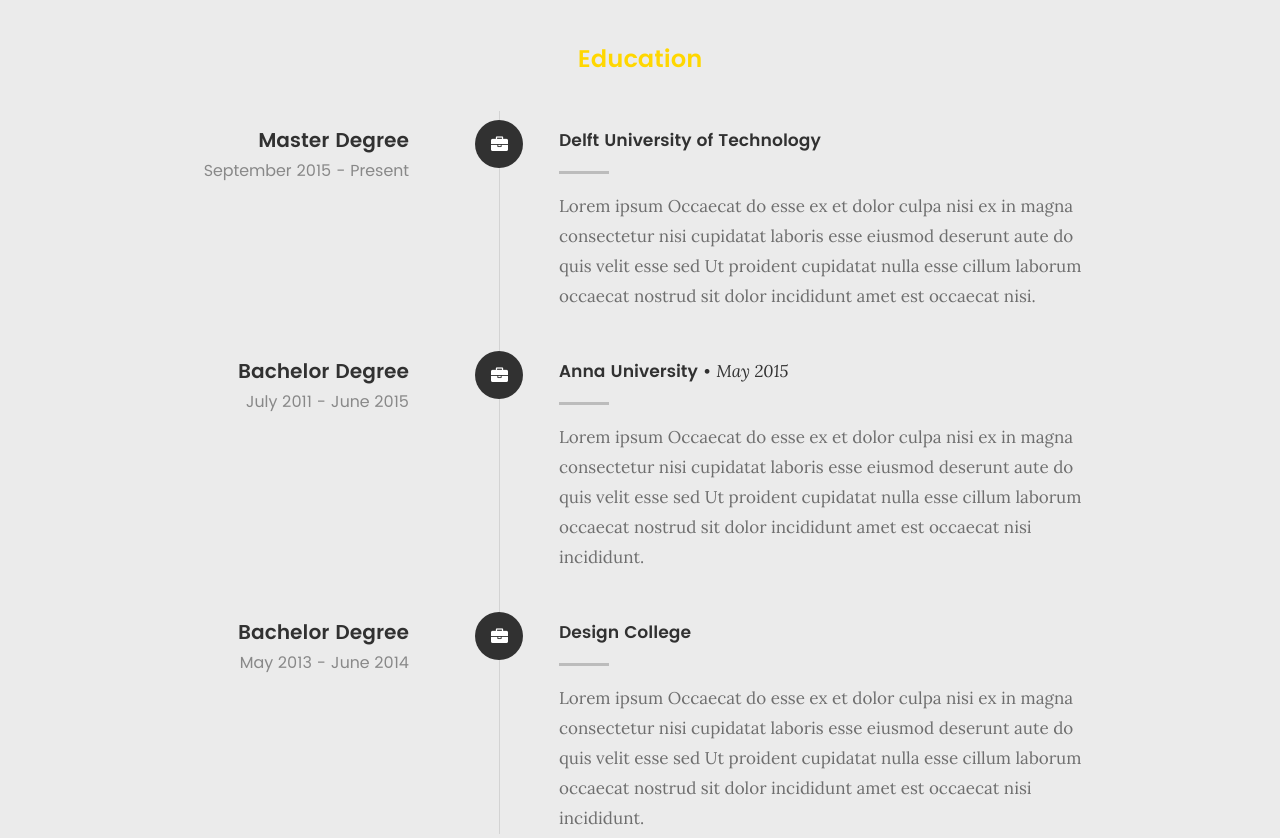
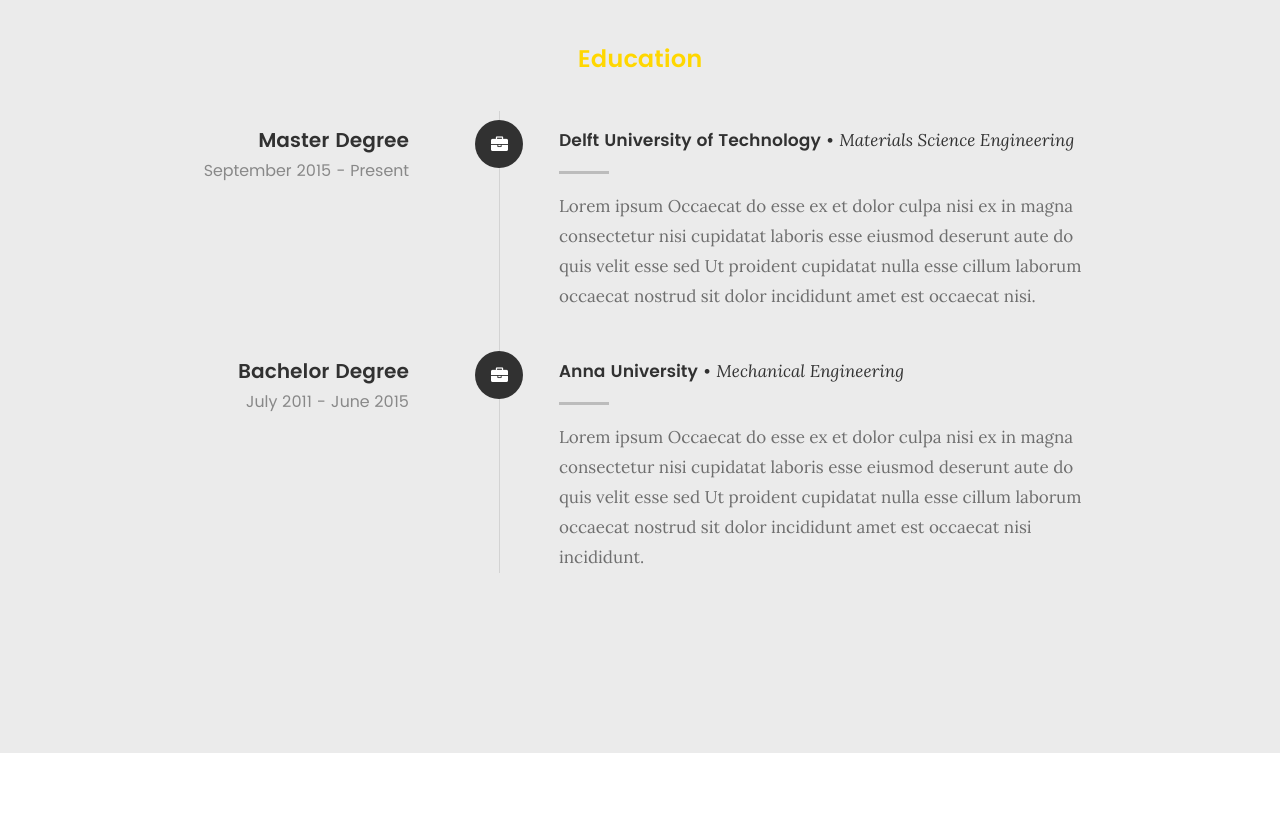
Before and after one commit to vignesh2894/test, a plain HTML site: page index.html in a window 1280 px wide. Shown: the part 3320-4158 px from the top of the page. Drawn offline with Linux system fonts and the light colour scheme; files whose address does not match are found by name.

Commit message:
update 13

```diff
--- a/index.html
+++ b/index.html
@@ -310,7 +310,7 @@
 	   				</div>
 
 	   				<div class="timeline-content">
-	   					<h4>Delft University of Technology</h4>
+	   					<h4>Delft University of Technology <span>&bull;</span> <em class="date">Materials Science Engineering</em></h4>
 	   					<p>Lorem ipsum Occaecat do esse ex et dolor culpa nisi ex in magna consectetur nisi cupidatat laboris esse eiusmod deserunt aute do quis velit esse sed Ut proident cupidatat nulla esse cillum laborum occaecat nostrud sit dolor incididunt amet est occaecat nisi.</p>
 	   				</div>
 
@@ -328,29 +328,13 @@
 	   				</div>
 
 	   				<div class="timeline-content">
-	   					<h4>Anna University <span>&bull;</span> <em class="date">May 2015</em></h4>
+	   					<h4>Anna University <span>&bull;</span> <em class="date">Mechanical Engineering</em></h4>
 	   					<p>Lorem ipsum Occaecat do esse ex et dolor culpa nisi ex in magna consectetur nisi cupidatat laboris esse eiusmod deserunt aute do quis velit esse sed Ut proident cupidatat nulla esse cillum laborum occaecat nostrud sit dolor incididunt amet est occaecat nisi incididunt.</p>
 	   				</div>
 
 	   			</div> <!-- /timeline-block -->
 
-	   			<div class="timeline-block">
 
-	   				<div class="timeline-ico">
-	   					<i class="fa fa-briefcase"></i>
-	   				</div>
-
-	   				<div class="timeline-header">
-	   					<h3>Bachelor Degree</h3>
-	   					<p>May 2013 - June 2014</p>
-	   				</div>
-
-	   				<div class="timeline-content">
-	   					<h4>Design College</h4>
-	   					<p>Lorem ipsum Occaecat do esse ex et dolor culpa nisi ex in magna consectetur nisi cupidatat laboris esse eiusmod deserunt aute do quis velit esse sed Ut proident cupidatat nulla esse cillum laborum occaecat nostrud sit dolor incididunt amet est occaecat nisi incididunt.</p>
-	   				</div>
-
-	   			</div> <!-- /timeline-block -->
 
    			</div> <!-- /timeline-wrap -->
 
@@ -970,7 +954,7 @@
      			<ul class="footer-social">
 			      <li><a href="https://www.facebook.com/profile.php?id=1807988404"><i class="fa fa-facebook"></i></a></li>
 				  <li><a href="#"><i class="fa fa-google-plus"></i></a></li>
-		          <li><a href="#"><i class="fa fa-skype"></i></a></li>
+		          <li><a href="#"><i class="fa fa-skype"></i>vigneshvenky2894</a></li>
 			   </ul>
 
 	      </div>
```
